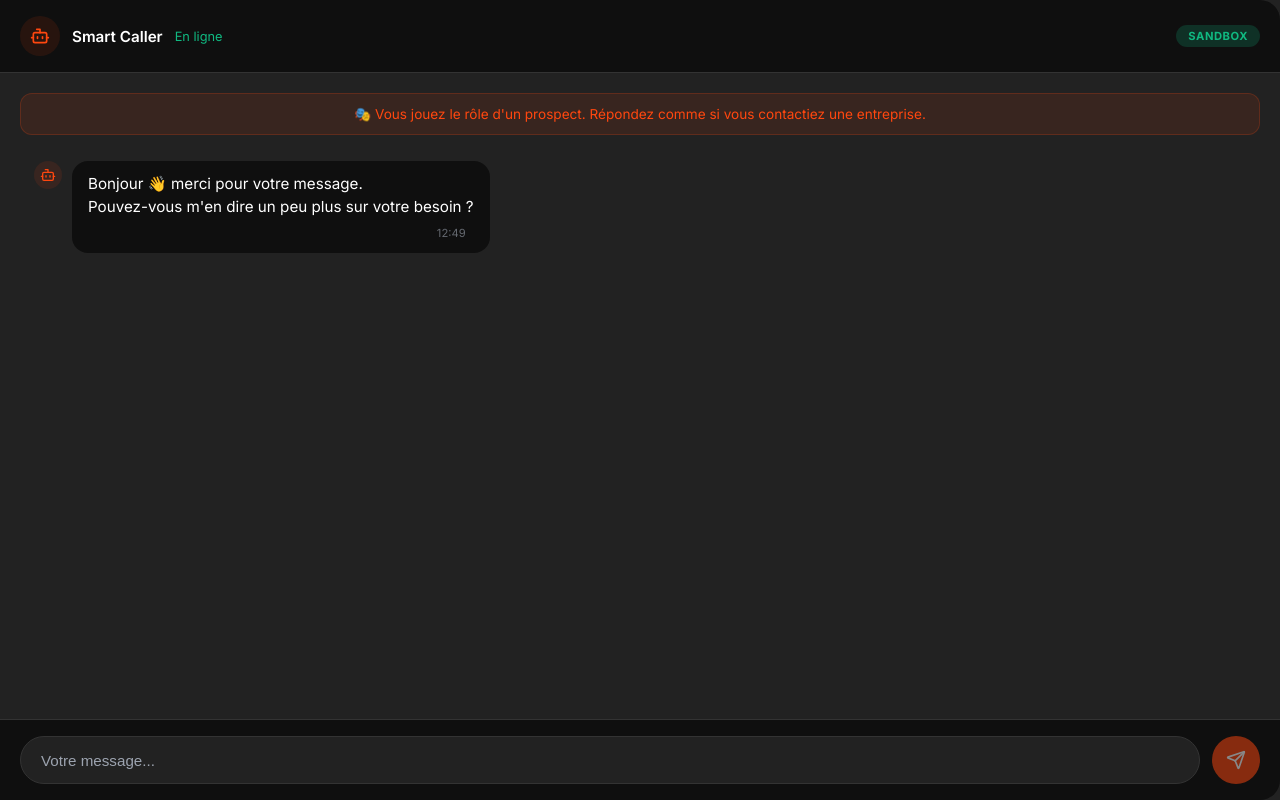
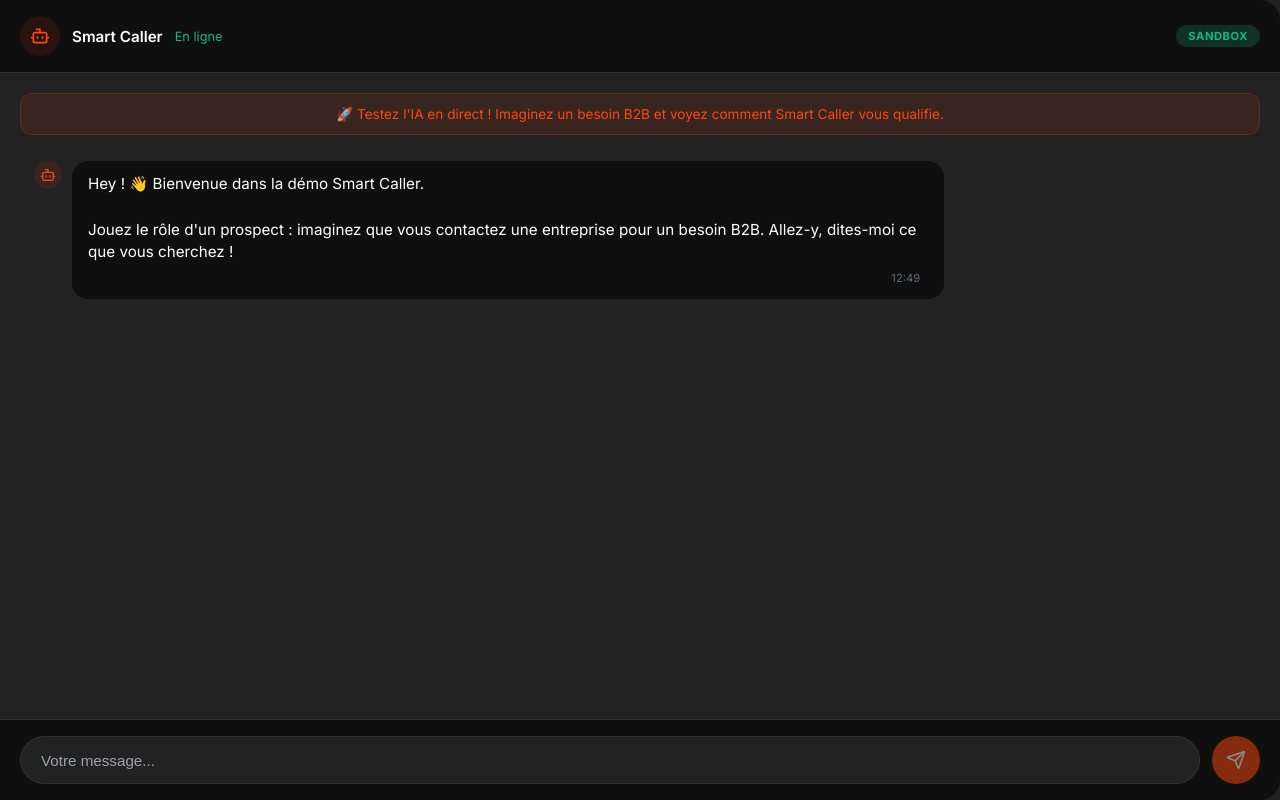
Before and after one commit to Jeremytijal/smart-caller-mvp, a React (Vite) app: page /demo in a window 1280 px wide. Built offline with nearby package versions, Linux system fonts and the light colour scheme; no server answers.

Commit message:
Améliorer l'IA sandbox - Adapter messages pour trafic Meta Ads

```diff
--- a/src/pages/FunnelV2/SandboxChat.jsx
+++ b/src/pages/FunnelV2/SandboxChat.jsx
@@ -48,7 +48,7 @@
     // Send initial message on mount
     useEffect(() => {
         const timer = setTimeout(() => {
-            addMessage('assistant', "Bonjour 👋 merci pour votre message.\nPouvez-vous m'en dire un peu plus sur votre besoin ?");
+            addMessage('assistant', "Hey ! 👋 Bienvenue dans la démo Smart Caller.\n\nJouez le rôle d'un prospect : imaginez que vous contactez une entreprise pour un besoin B2B. Allez-y, dites-moi ce que vous cherchez !");
         }, 800);
         return () => clearTimeout(timer);
     }, []);
@@ -248,7 +248,7 @@
             <div className="chat-messages">
                 {/* Intro notice */}
                 <div className="chat-notice">
-                    <p>🎭 Vous jouez le rôle d'un prospect. Répondez comme si vous contactiez une entreprise.</p>
+                    <p>🚀 Testez l'IA en direct ! Imaginez un besoin B2B et voyez comment Smart Caller vous qualifie.</p>
                 </div>
 
                 {messages.map((msg) => (
```
